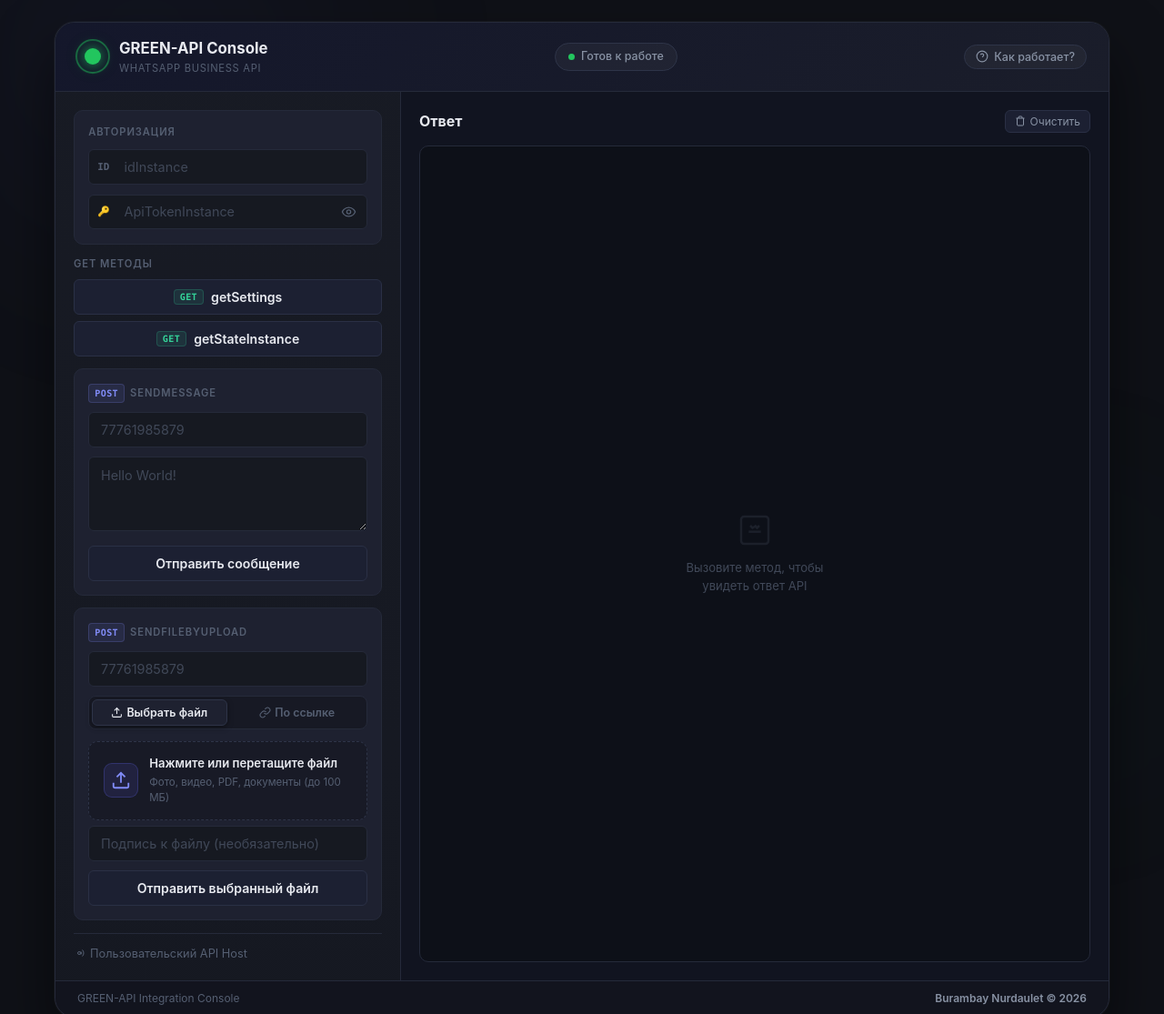
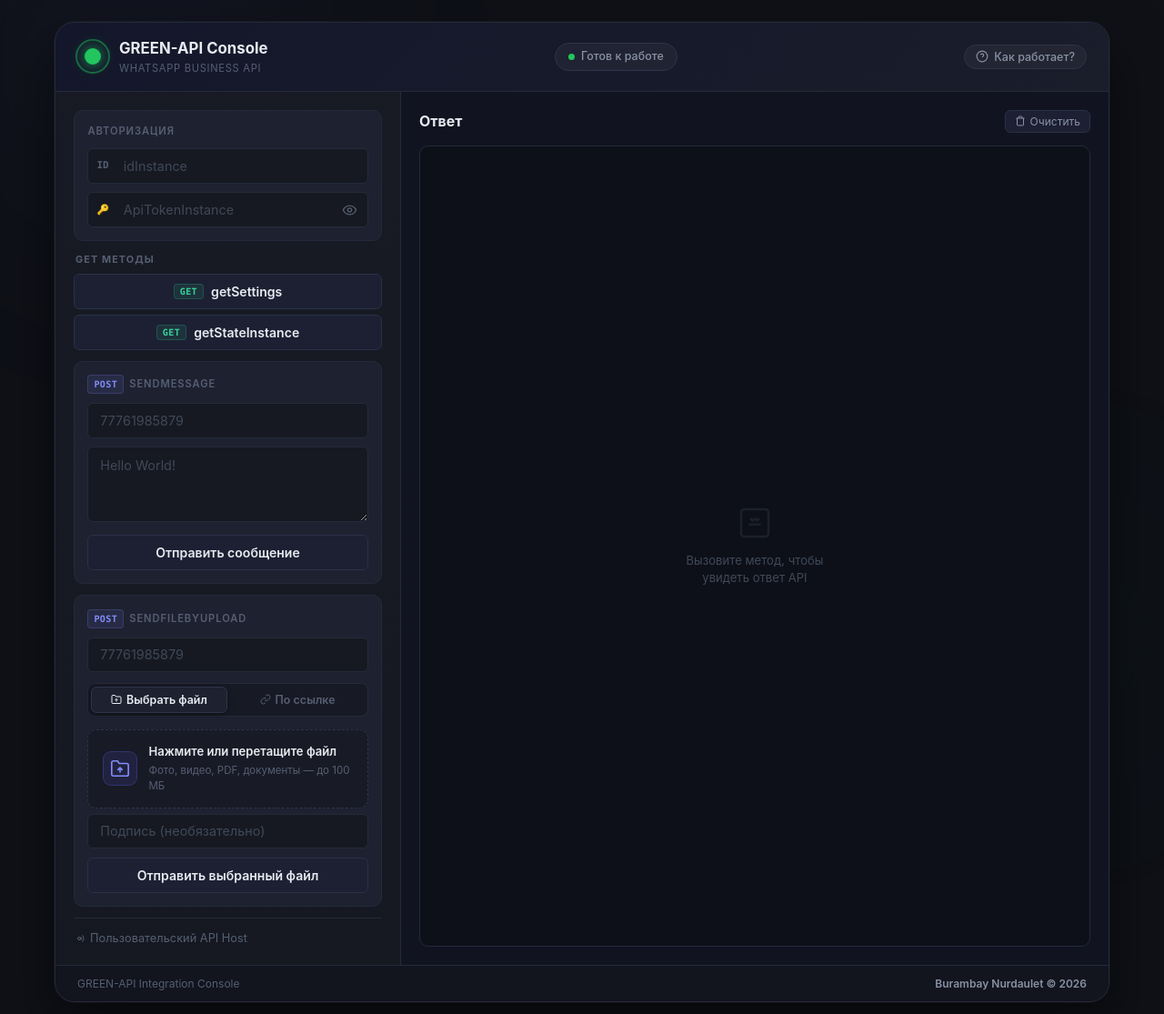
Before and after one commit to LeoIsBlack/green.api.task, a plain HTML site: page index.html in a window 1280 px wide. Shown: the top 1115 px of the page at 91% size. Drawn offline with Linux system fonts and the light colour scheme.

Commit message:
fix: design polish -- new folder icon, spacing, tab-icon class, inline styles removed

```diff
--- a/index.html
+++ b/index.html
@@ -206,17 +206,15 @@
             <!-- Переключатель: С устройства / По ссылке -->
             <div class="file-tabs">
               <button type="button" class="file-tab active" id="tabByFile">
-                <svg width="13" height="13" viewBox="0 0 24 24" fill="none" stroke="currentColor" stroke-width="2"
-                  style="margin-right: 4px; vertical-align: -1px;">
-                  <path d="M21 15v4a2 2 0 0 1-2 2H5a2 2 0 0 1-2-2v-4" />
-                  <polyline points="17 8 12 3 7 8" />
-                  <line x1="12" y1="3" x2="12" y2="15" />
+                <svg width="12" height="12" viewBox="0 0 24 24" fill="none" stroke="currentColor" stroke-width="2" class="tab-icon">
+                  <path d="M22 19a2 2 0 0 1-2 2H4a2 2 0 0 1-2-2V5a2 2 0 0 1 2-2h5l2 3h9a2 2 0 0 1 2 2z"/>
+                  <line x1="12" y1="11" x2="12" y2="17"/>
+                  <polyline points="9 14 12 11 15 14"/>
                 </svg>
                 Выбрать файл
               </button>
               <button type="button" class="file-tab" id="tabByUrl">
-                <svg width="13" height="13" viewBox="0 0 24 24" fill="none" stroke="currentColor" stroke-width="2"
-                  style="margin-right: 4px; vertical-align: -1px;">
+                <svg width="12" height="12" viewBox="0 0 24 24" fill="none" stroke="currentColor" stroke-width="2" class="tab-icon">
                   <path d="M10 13a5 5 0 0 0 7.54.54l3-3a5 5 0 0 0-7.07-7.07l-1.72 1.71" />
                   <path d="M14 11a5 5 0 0 0-7.54-.54l-3 3a5 5 0 0 0 7.07 7.07l1.71-1.71" />
                 </svg>
@@ -231,15 +229,16 @@
               <!-- Зона клика / Drag & Drop -->
               <div class="drop-zone" id="dropZone" role="button" tabindex="0">
                 <div class="drop-icon-circle">
-                  <svg width="22" height="22" viewBox="0 0 24 24" fill="none" stroke="currentColor" stroke-width="2">
-                    <path d="M21 15v4a2 2 0 0 1-2 2H5a2 2 0 0 1-2-2v-4" />
-                    <polyline points="17 8 12 3 7 8" />
-                    <line x1="12" y1="3" x2="12" y2="15" />
+                  <!-- Значок: папка с загрузкой -->
+                  <svg width="22" height="22" viewBox="0 0 24 24" fill="none" stroke="currentColor" stroke-width="1.8">
+                    <path d="M22 19a2 2 0 0 1-2 2H4a2 2 0 0 1-2-2V5a2 2 0 0 1 2-2h5l2 3h9a2 2 0 0 1 2 2z"/>
+                    <line x1="12" y1="11" x2="12" y2="17"/>
+                    <polyline points="9 14 12 11 15 14"/>
                   </svg>
                 </div>
                 <div class="drop-text-group">
                   <span class="drop-primary-text">Нажмите или перетащите файл</span>
-                  <span class="drop-sub-text">Фото, видео, PDF, документы (до 100 МБ)</span>
+                  <span class="drop-sub-text">Фото, видео, PDF, документы — до 100 МБ</span>
                 </div>
               </div>
 
@@ -259,10 +258,9 @@
               </div>
 
               <!-- Опциональная подпись к файлу -->
-              <div class="input-wrap" style="margin-top: 6px;">
+              <div class="input-wrap input-wrap--caption">
                 <label for="fileCaption" class="sr-only">Подпись к файлу</label>
-                <input type="text" id="fileCaption" class="app-input" placeholder="Подпись к файлу (необязательно)"
-                  autocomplete="off">
+                <input type="text" id="fileCaption" class="app-input" placeholder="Подпись (необязательно)" autocomplete="off">
               </div>
             </div>
 
@@ -276,13 +274,9 @@
               <div class="file-presets">
                 <span class="presets-title">Примеры в 1 клик:</span>
                 <div class="preset-chips">
-                  <button type="button" class="preset-chip" data-url="https://green-api.com/docs/images/logo.png">🖼️
-                    PNG лого</button>
-                  <button type="button" class="preset-chip" data-url="https://picsum.photos/600/400.jpg">📷 JPG
-                    фото</button>
-                  <button type="button" class="preset-chip"
-                    data-url="https://www.w3.org/WAI/ER/tests/xhtml/testfiles/resources/pdf/dummy.pdf">📄 PDF
-                    файл</button>
+                  <button type="button" class="preset-chip" data-url="https://green-api.com/docs/images/logo.png">🖼️ PNG лого</button>
+                  <button type="button" class="preset-chip" data-url="https://picsum.photos/600/400.jpg">📷 JPG фото</button>
+                  <button type="button" class="preset-chip" data-url="https://www.w3.org/WAI/ER/tests/xhtml/testfiles/resources/pdf/dummy.pdf">📄 PDF файл</button>
                 </div>
               </div>
             </div>
--- a/style.css
+++ b/style.css
@@ -473,32 +473,27 @@
   min-height: 560px;
 }
 
-@media (max-width: 820px) {
-  .console-grid {
-    grid-template-columns: 1fr;
-  }
-}
-
 /* ========== Левая колонка ========== */
 .col-methods {
   display: flex;
   flex-direction: column;
-  gap: 0.85rem;
+  gap: 0.75rem;
   border-right: 1px solid var(--border);
   padding: 1.25rem;
   background-color: #16192300;
   background: linear-gradient(180deg, #16192350 0%, #13161f80 100%);
+  overflow-y: auto;
 }
 
 /* Карточка секции */
 .card-section {
   display: flex;
   flex-direction: column;
-  gap: 0.65rem;
+  gap: 0.6rem;
   background: var(--bg-section);
   border: 1px solid var(--border);
   border-radius: var(--radius);
-  padding: 0.95rem;
+  padding: 0.9rem;
   position: relative;
   transition: border-color 0.25s, box-shadow 0.25s;
   animation: sectionIn 0.4s cubic-bezier(0.16, 1, 0.3, 1) both;
@@ -534,21 +529,22 @@
 .method-group {
   display: flex;
   flex-direction: column;
-  gap: 0.5rem;
+  gap: 0.45rem;
 }
 
 .method-group-label {
-  font-size: 0.7rem;
-  font-weight: 600;
-  letter-spacing: 0.08em;
+  font-size: 0.68rem;
+  font-weight: 700;
+  letter-spacing: 0.1em;
   text-transform: uppercase;
   color: var(--text-muted);
+  padding: 0 2px;
 }
 
 .btn-group {
   display: flex;
   flex-direction: column;
-  gap: 0.45rem;
+  gap: 0.4rem;
 }
 
 /* Метки методов */
@@ -577,6 +573,11 @@
 .input-wrap {
   position: relative;
   width: 100%;
+}
+
+/* Подпись к файлу — небольшой верхний отступ */
+.input-wrap--caption {
+  margin-top: 6px;
 }
 
 .mt-2 { margin-top: 0.5rem; }
@@ -665,7 +666,8 @@
   border: 1px solid var(--border);
   border-radius: 8px;
   padding: 3px;
-  margin-bottom: 2px;
+  margin-top: 2px;
+  margin-bottom: 4px;
 }
 
 .file-tab {
@@ -695,6 +697,12 @@
   color: var(--text-primary);
   border: 1px solid var(--border-light);
   box-shadow: 0 2px 6px rgba(0, 0, 0, 0.35);
+}
+
+/* Иконка внутри вкладок */
+.tab-icon {
+  flex-shrink: 0;
+  margin-right: 5px;
 }
 
 /* ========== Зона перетаскивания и выбора файла ========== */
```
